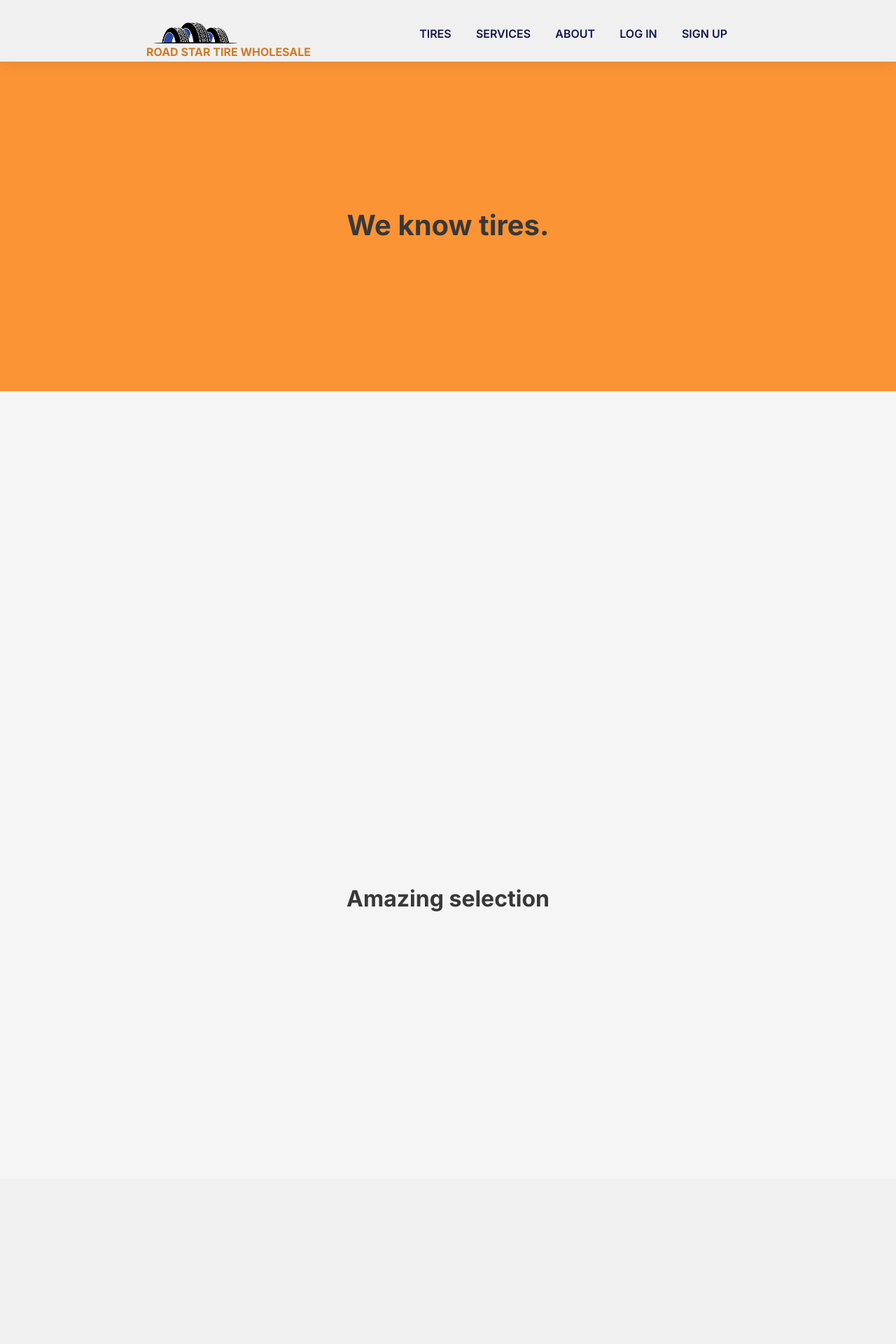
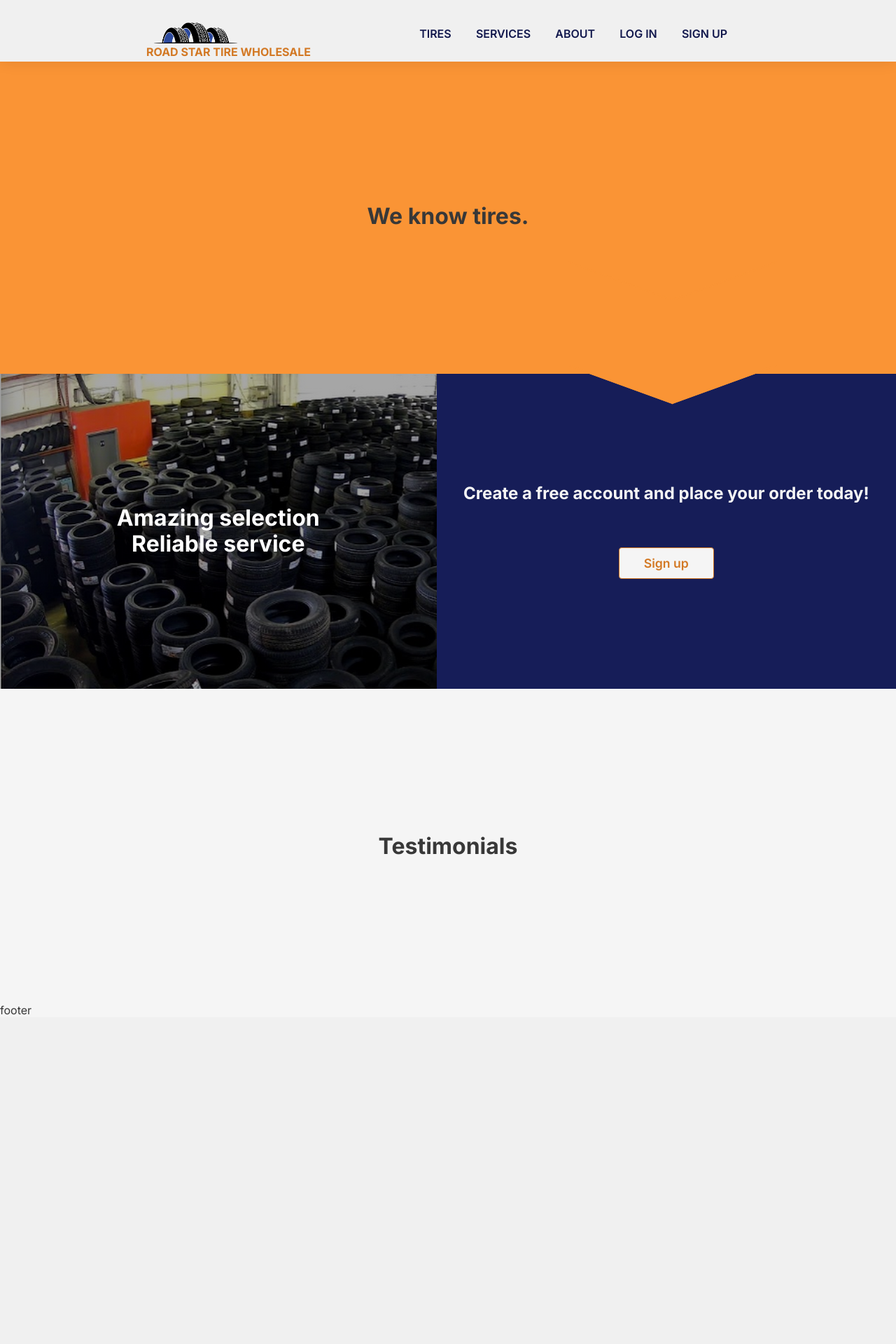
Before and after one commit to zsiskos/roadstartire, a Django app: page / in a window 1280 px wide. Shown: the top 1920 px of the page at 70% size. After the commit the page ends 1450 px from the top, so only its background shows below. Run offline with Django 3.2, Linux system fonts and the light colour scheme; some libraries are stand-ins or nearby versions.

Commit message:
home page styles

```diff
--- a/main_app/static/css/account.css
+++ b/main_app/static/css/account.css
@@ -52,6 +52,8 @@
   padding: .65em 2em;
   border: 1px solid var(--link-color-hover);
   color:var(--link-color-hover);
+  background: var(--main-bg-color);
+  text-decoration: none;
   font-weight: 600;
   font-size: 1.10rem;
   border-radius: .25rem;
@@ -61,6 +63,7 @@
 .order-btn:focus {
   background: var(--link-color-hover);
   color: #ffffff;
+  text-decoration: underline;
 }
 
 .order-num {
--- a/main_app/static/css/home.css
+++ b/main_app/static/css/home.css
@@ -1,6 +1,7 @@
 .container-home {
-  height: 100vh;
-  min-height: 700px;
+  height: 100%;
+  width: 100%;
+  min-height: 450px;
   display: flex;
   flex-direction: column;
   justify-content: center;
@@ -10,33 +11,67 @@
   color:var(--main-text-dark);
 }
 
-#hero-1 {
-  justify-content: flex-start;
+#hero-main {
   margin-top: -1.25rem;
+  background: var(--accent-color-bright);
 }
 
-.hero-1-banner {
-  background-color: var(--accent-color-bright);
-  width: 100%;
-  height: 475px;
-  display: flex;
-  justify-content: center;
-  align-items: center;
-  font-size: 40px;
-  color: var(--main-text-dark);
+#hero-main::before,
+#hero-main::after {
+  position: absolute;
+  content: " ";
+  width: 150px;
+  height: 150px;
+  bottom: -1em;
+  background: var(--accent-color-bright);
+  border: 3px solid var(--accent-color-bright);
+  z-index: 1;
 }
 
-#hero-3 {
-  background-color: rgb(240, 240, 240);
+#hero-main::before {
+  right: 50%;
+  transform: skew(0, 20deg);
 }
 
-#hero-4 {
+#hero-main::after {
+  left: 50%;
+  transform: skew(0, -20deg);
+}
+
+#hero-quality {
+  background: linear-gradient(rgba(0, 0, 0, 0.35),
+  rgba(0, 0, 0, 0.35)), url(../images/tires.png);
+  background-repeat: no-repeat;
+  object-fit: cover;
+  width: 100%;
+  color: white;
+}
+
+#hero-signup {
   background-color: rgb(22, 29, 88);
   color: var(--main-bg-color);
-  height: 50vh;
-  min-height: 300px;
+  padding: 2em;
 }
 
-#hero-4 h2 {
+#hero-signup h2 {
   margin-bottom: 3rem;
 }
+
+@media screen and (min-width: 700px) {
+  .container-action {
+    display: flex;
+    flex-direction: row-reverse;
+  }
+
+  #hero-main::before {
+    right: 24.9%;
+  }
+
+  #hero-main::after {
+    left: 75%;
+  }
+
+  #hero-quality {
+    max-width: 830px;
+  }
+}
--- a/main_app/templates/home.html
+++ b/main_app/templates/home.html
@@ -2,19 +2,20 @@
 {% load static %}
 
 {% block content %}
-<div class="container-home" id="hero-1">
-  <div class="hero-1-banner">
-    <h4 class="hero-title">We know tires.</h4>
+<div class="container-home" id="hero-main">
+  <h1 class="hero-title">We know tires.</h1>
+</div>
+<div class="container-action">
+  <div class="container-home" id='hero-signup'>
+      <h2 class="hero-title">Create a free account and place your order today!</h2>
+      <a href="{% url 'signup' %}" class="order-btn" alt="sign up button">Sign up</a>
+  </div>
+  <div class="container-home" id="hero-quality">
+    <h1 class="hero-title">Amazing selection</h1>
+    <h1 class="hero-title">Reliable service</h1>
   </div>
 </div>
-<div class="container-home" id="hero-2">
-  <h1 class="hero-title">Amazing selection</h1>
-</div>
-<div class="container-home" id="hero-3">
-  <h1 class="hero-title">Reliable service</h1>
-</div>
-<div class="container-home" id='hero-4'>
-  <h2 class="hero-title">Create a free account and place your order today!</h2>
-  <button type="button" class="order-btn">Sign Up</button>
+<div class="container-home" id="hero-testimonails">
+  <h1>Testimonials</h1>
 </div>
 {% endblock %}
--- a/main_app/templates/login.html
+++ b/main_app/templates/login.html
@@ -24,7 +24,6 @@
             <input type="password" name="password" required="" id="id_password"/>
           </div>
           <a href="#" class="account-btn" onClick="document.forms['login-form'].submit();"/><i class="fas fa-sign-in-alt"></i>Log In</a>
-          <!-- <input type="submit" name="submit" value="Log In" /> -->
         </form>
       </div>
       <div class="container-right">
```
Also changed, not shown: main_app/static/images/tires.png (added).
